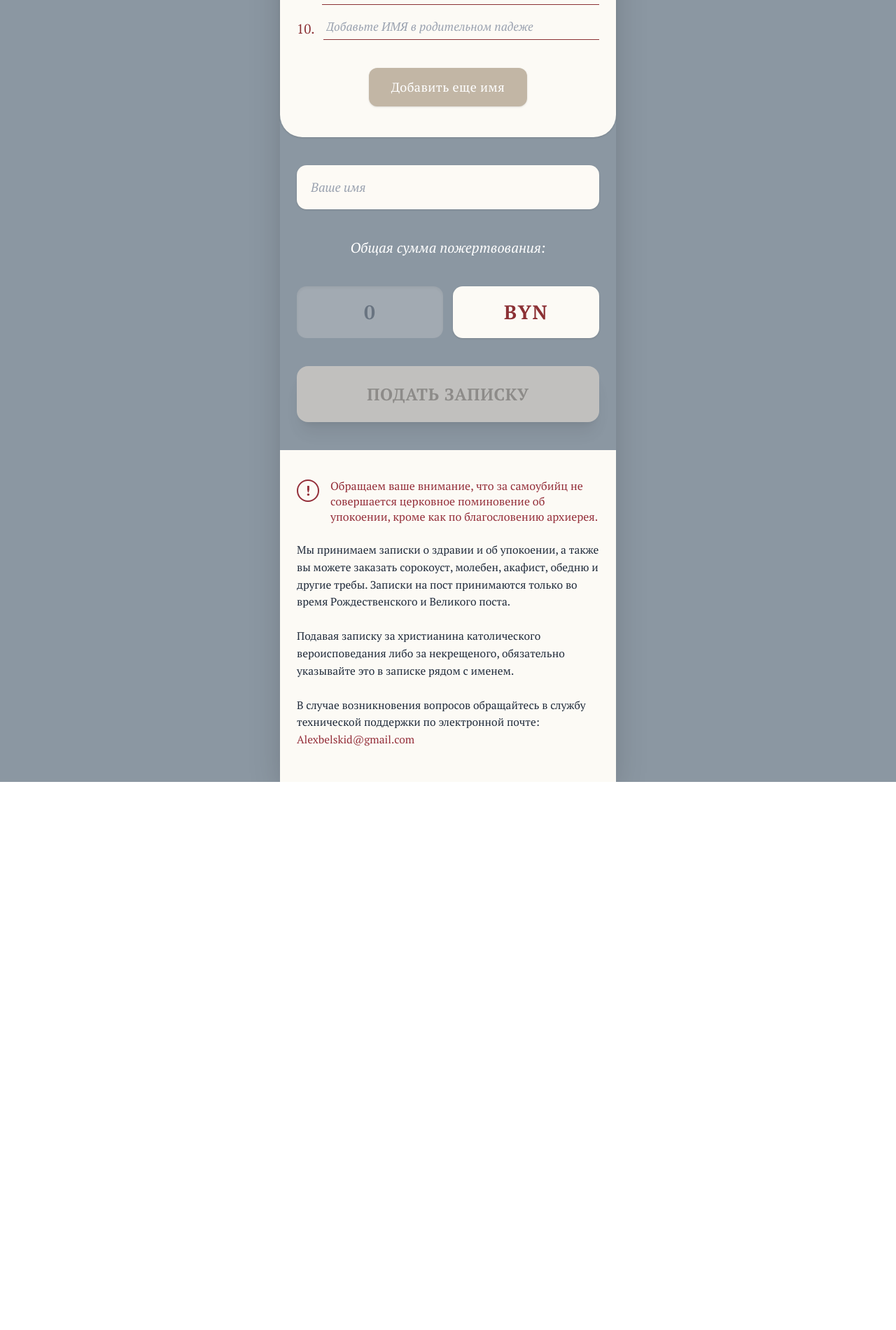
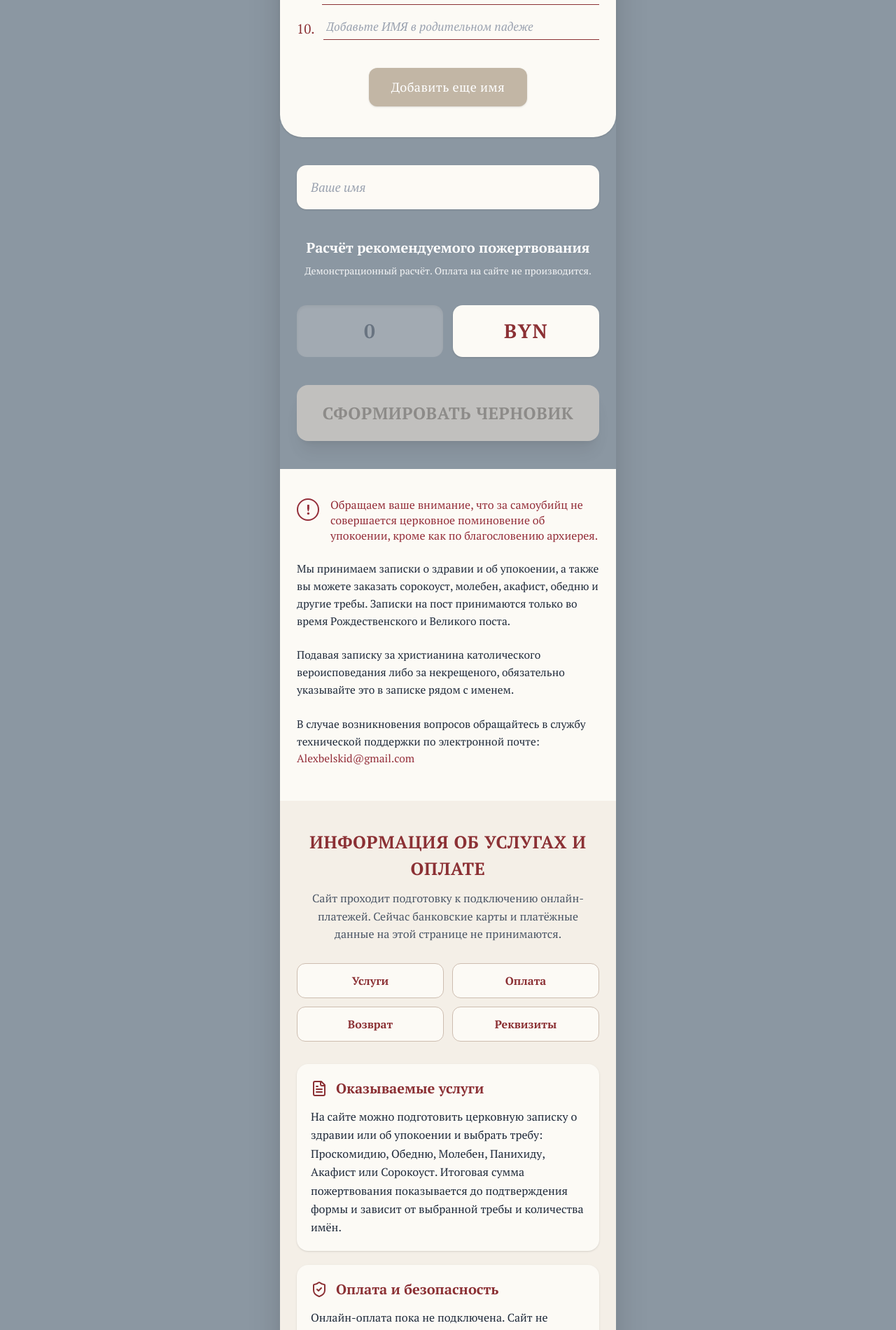
Before and after one commit to alexbelskid/hram-pages, a React (Vite) app: page / in a window 1280 px wide. Shown: the part 885-2785 px from the top of the page at 70% size. Before the commit the page ends 2002 px from the top, so only its background shows below. Built offline with nearby package versions, Linux system fonts and the light colour scheme.

Commit message:
Add transparent demo and payment information

```diff
--- a/index.html
+++ b/index.html
@@ -1,9 +1,13 @@
 <!doctype html>
-<html lang="en">
+<html lang="ru">
   <head>
     <meta charset="UTF-8" />
     <meta name="viewport" content="width=device-width, initial-scale=1.0" />
-    <title>My Google AI Studio App</title>
+    <meta
+      name="description"
+      content="Демонстрационный макет формы церковной записки. Данные не отправляются, онлайн-оплата не производится."
+    />
+    <title>Демо-макет церковной записки</title>
   </head>
   <body>
     <div id="root"></div>
--- a/src/App.tsx
+++ b/src/App.tsx
@@ -1,5 +1,13 @@
 import React, { useState } from 'react';
-import { CheckCircle2, ChevronDown, Circle } from 'lucide-react';
+import {
+  Building2,
+  CheckCircle2,
+  ChevronDown,
+  Circle,
+  FileText,
+  RotateCcw,
+  ShieldCheck,
+} from 'lucide-react';
 import headerChapel from './assets/header-chapel.jpg';
 import crossSymbol from './assets/cross-celtic.png';
 import akafistKrest from './assets/akafist-krest.jpg';
@@ -52,6 +60,103 @@ const IntroText = () => (
   </div>
 );
 
+const SiteInformation = () => (
+  <section className="bg-[#f4efe7] px-6 py-10 text-gray-800" aria-labelledby="site-information-title">
+    <h2
+      id="site-information-title"
+      className="text-center text-[#8b3034] text-[25px] font-bold uppercase tracking-wide"
+    >
+      Информация об услугах и оплате
+    </h2>
+    <p className="mt-3 text-center text-[16px] leading-[1.6] text-gray-600">
+      Сайт проходит подготовку к подключению онлайн-платежей. Сейчас банковские
+      карты и платёжные данные на этой странице не принимаются.
+    </p>
+
+    <nav className="mt-7 grid grid-cols-2 gap-3" aria-label="Разделы с информацией">
+      {[
+        ['services', 'Услуги'],
+        ['payment', 'Оплата'],
+        ['refund', 'Возврат'],
+        ['details', 'Реквизиты'],
+      ].map(([id, label]) => (
+        <a
+          key={id}
+          href={`#${id}`}
+          className="min-h-[48px] rounded-xl border border-[#cdbdb0] bg-[#fcfaf5] px-3 py-3 text-center text-[16px] font-bold text-[#8b3034] flex items-center justify-center"
+        >
+          {label}
+        </a>
+      ))}
+    </nav>
+
+    <div className="mt-8 space-y-5">
+      <article id="services" className="rounded-2xl bg-[#fcfaf5] p-5 shadow-sm scroll-mt-4">
+        <div className="flex items-center gap-3 text-[#8b3034]">
+          <FileText className="h-6 w-6 shrink-0" />
+          <h3 className="text-[20px] font-bold">Оказываемые услуги</h3>
+        </div>
+        <p className="mt-3 text-[16px] leading-[1.65]">
+          На сайте можно подготовить церковную записку о здравии или об
+          упокоении и выбрать требу: Проскомидию, Обедню, Молебен, Панихиду,
+          Акафист или Сорокоуст. Итоговая сумма пожертвования показывается до
+          подтверждения формы и зависит от выбранной требы и количества имён.
+        </p>
+      </article>
+
+      <article id="payment" className="rounded-2xl bg-[#fcfaf5] p-5 shadow-sm scroll-mt-4">
+        <div className="flex items-center gap-3 text-[#8b3034]">
+          <ShieldCheck className="h-6 w-6 shrink-0" />
+          <h3 className="text-[20px] font-bold">Оплата и безопасность</h3>
+        </div>
+        <p className="mt-3 text-[16px] leading-[1.65]">
+          Онлайн-оплата пока не подключена. Сайт не запрашивает номер карты,
+          срок её действия или CVC/CVV-код. После заключения договора с
+          платёжным провайдером здесь будут опубликованы поддерживаемые способы
+          оплаты, правила проведения платежа и официальные логотипы платёжных
+          систем.
+        </p>
+      </article>
+
+      <article id="refund" className="rounded-2xl bg-[#fcfaf5] p-5 shadow-sm scroll-mt-4">
+        <div className="flex items-center gap-3 text-[#8b3034]">
+          <RotateCcw className="h-6 w-6 shrink-0" />
+          <h3 className="text-[20px] font-bold">Отмена и возврат</h3>
+        </div>
+        <p className="mt-3 text-[16px] leading-[1.65]">
+          До подключения платежей возврат через сайт не производится, поскольку
+          сайт не принимает деньги. Окончательный порядок отмены записки и
+          возврата платежа будет опубликован после его утверждения организацией
+          и согласования с платёжным провайдером.
+        </p>
+      </article>
+
+      <article id="details" className="rounded-2xl bg-[#fcfaf5] p-5 shadow-sm scroll-mt-4">
+        <div className="flex items-center gap-3 text-[#8b3034]">
+          <Building2 className="h-6 w-6 shrink-0" />
+          <h3 className="text-[20px] font-bold">Контакты и реквизиты</h3>
+        </div>
+        <dl className="mt-3 space-y-3 text-[16px] leading-[1.6]">
+          <div>
+            <dt className="font-bold">Техническая поддержка</dt>
+            <dd>
+              <a href="mailto:Alexbelskid@gmail.com" className="text-[#8b3034] underline">
+                Alexbelskid@gmail.com
+              </a>
+            </dd>
+          </div>
+          <div>
+            <dt className="font-bold">Юридические реквизиты организации</dt>
+            <dd className="text-gray-600">
+              Будут опубликованы после получения и проверки официальных данных.
+            </dd>
+          </div>
+        </dl>
+      </article>
+    </div>
+  </section>
+);
+
 const SuccessScreen = ({ onReset }: { onReset: () => void }) => (
   <div className="min-h-screen bg-[#8b97a2] font-sans flex justify-center w-full">
     <div className="w-full max-w-[480px] bg-[#8b97a2] shadow-2xl relative">
@@ -65,18 +170,19 @@ const SuccessScreen = ({ onReset }: { onReset: () => void }) => (
           <CheckCircle2 className="w-9 h-9 text-white" />
         </div>
         <h1 className="text-[#8b3034] text-[28px] font-bold uppercase tracking-wide mb-4">
-          Записка успешно подана
+          Черновик сформирован
         </h1>
         <p className="text-gray-700 text-[17px] leading-[1.6] max-w-[320px] mb-8">
-          Спасибо. Ваша записка принята. Если потребуется, с вами свяжутся по
-          указанным данным.
+          Это демонстрационная версия: данные не отправлены в храм, а оплата не
+          выполнялась. После подключения приёма записок здесь появится
+          подтверждение фактической отправки.
         </p>
         <button
           type="button"
           onClick={onReset}
           className="w-full max-w-[320px] bg-[#8b3034] text-white rounded-[16px] py-[18px] text-[20px] uppercase font-bold shadow-xl tracking-wide"
         >
-          Подать еще записку
+          Создать другой черновик
         </button>
       </div>
     </div>
@@ -164,9 +270,14 @@ export default function App() {
               className="absolute inset-0 w-full h-full object-cover"
             />
             <div className="absolute inset-0 bg-black/40" />
-            <h1 className="relative z-10 text-white text-[32px] font-bold uppercase tracking-widest text-center px-4">
-              Подать записку
-            </h1>
+            <div className="relative z-10 text-center px-4">
+              <div className="inline-flex rounded-full bg-[#fcfaf5] px-4 py-2 text-[14px] font-bold uppercase tracking-wide text-[#8b3034] shadow-md">
+                Демонстрационная версия
+              </div>
+              <h1 className="mt-4 text-white text-[32px] font-bold uppercase tracking-widest">
+                Макет церковной записки
+              </h1>
+            </div>
           </div>
 
           <LogoSeal />
@@ -373,8 +484,11 @@ export default function App() {
             onChange={e => setSenderName(e.target.value)}
           />
 
-          <div className="text-center italic text-white text-[20px] font-light">
-            Общая сумма пожертвования:
+          <div className="text-center text-white">
+            <div className="text-[20px] font-bold">Расчёт рекомендуемого пожертвования</div>
+            <div className="mt-2 text-[14px] leading-snug opacity-90">
+              Демонстрационный расчёт. Оплата на сайте не производится.
+            </div>
           </div>
 
           <div className="flex gap-[14px]">
@@ -402,11 +516,12 @@ export default function App() {
                 : 'bg-[#fcfaf5] text-[#8b3034]'
             }`}
           >
-            ПОДАТЬ ЗАПИСКУ
+            СФОРМИРОВАТЬ ЧЕРНОВИК
           </button>
         </div>
 
         <IntroText />
+        <SiteInformation />
       </div>
     </div>
   );
```
